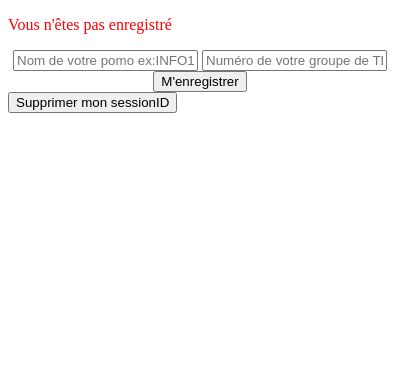
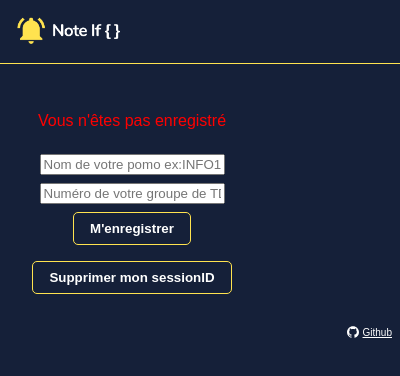
Before and after one commit to PolLamothe/NoteIf, a browser extension: page extension/popup.html in a window 400 px wide. Drawn offline with nearby package versions, Linux system fonts and the light colour scheme.

Commit message:
Extension UI

```diff
--- a/extension/popup.css
+++ b/extension/popup.css
@@ -1,3 +1,80 @@
+:root {
+    --bg: #152039;
+    --main: #ffe34f;
+}
+
+body {
+    padding: 0;
+    margin: 0;
+    background: var(--bg);
+    color: #ffffff;
+    font-family: "Roboto Flex", Arial, sans-serif;
+}
+
+.header {
+    border-bottom: solid 1px var(--main);
+}
+
+.header img {
+    margin: 12px 0 8px 12px;
+    height: 39px;
+    width: auto;
+}
+
+footer {
+    margin: 8px;
+}
+
+footer a {
+    display: flex;
+    justify-content: end;
+    align-items: center;
+    gap: 4px;
+    color: #ffffff;
+    font-size: 10px;
+}
+
+footer a svg {
+    width: 12px;
+    height: 12px;
+}
+
+main {
+    display: flex;
+    flex-direction: column;
+    justify-content: space-around;
+    flex-wrap: nowrap;
+    align-items: center;
+    gap: 16px;
+    margin: 32px;
+    width: 200px;
+}
+
+.flex__col {
+    display: flex;
+    flex-direction: column;
+    justify-content: space-around;
+    flex-wrap: nowrap;
+    align-items: center;
+    gap: 8px;
+}
+
+.btn {
+    padding: 8px 16px;
+    border-radius: 5px;
+    border: var(--main) 1px solid;
+    background: var(--bg);
+    color: #ffffff;
+    cursor: pointer;
+    font-weight: 600;
+    transition: all 0.3s ease-in-out;
+}
+
+.btn:hover {
+    background: var(--main);
+    color: #000000;
+}
+
 #NotRegisteredText{
     width: max-content;
     color: red;
--- a/extension/popup.html
+++ b/extension/popup.html
@@ -8,21 +8,32 @@
     <title>NoteIf</title>
 </head>
 <body>
+    <div class="header">
+        <img src="img/logo_noteIf_banner_transparent.png" alt="Note If { }">
+    </div>
+    <main>
         <div id="GlobalDiv">
-        <button id="notif">Notification</button>
+            <button id="notif" class="btn">Notification</button>
         </div>
-    <div id="NotRegisteredDiv" style="display: none;">
+        <div id="NotRegisteredDiv" style="display: none;" class="flex__col">
             <p id="NotRegisteredText">Vous n'êtes pas enregistré</p>
             <input placeholder="Nom de votre pomo ex:INFO1" id="PromoInput">
             <input placeholder="Numéro de votre groupe de TD" id="TDInput">
-        <button id="registerValidate">M'enregistrer</button>
+            <button id="registerValidate" class="btn">M'enregistrer</button>
         </div>
-    <div id="SESSIONIDDiv">
+        <div id="SESSIONIDDiv" class="flex__col">
             <input placeholder="Vous pouvez entrer vos SESSIONID ici" id="SESSIONIDInput" class="SESSIONIDSend">
-        <button class="SESSIONIDSend" id="SESSIONIDButton">Valider</button>
-        <button id="SESSIONIDAutomaticButton">Récupérer automatiquement</button>
+            <button class="SESSIONIDSend btn" id="SESSIONIDButton">Valider</button>
+            <button id="SESSIONIDAutomaticButton" class="btn">Récupérer automatiquement</button>
         </div>
-    <button id="DeleteSESSIONIDButton">Supprimer mon sessionID</button>
+        <button id="DeleteSESSIONIDButton" class="btn">Supprimer mon sessionID</button>
+    </main>
+    <footer>
+        <a href="https://github.com/PolLamothe/NoteIf" target="_blank">
+            <svg role="img" viewBox="0 0 24 24" xmlns="http://www.w3.org/2000/svg"><title>GitHub</title><path d="M12 .297c-6.63 0-12 5.373-12 12 0 5.303 3.438 9.8 8.205 11.385.6.113.82-.258.82-.577 0-.285-.01-1.04-.015-2.04-3.338.724-4.042-1.61-4.042-1.61C4.422 18.07 3.633 17.7 3.633 17.7c-1.087-.744.084-.729.084-.729 1.205.084 1.838 1.236 1.838 1.236 1.07 1.835 2.809 1.305 3.495.998.108-.776.417-1.305.76-1.605-2.665-.3-5.466-1.332-5.466-5.93 0-1.31.465-2.38 1.235-3.22-.135-.303-.54-1.523.105-3.176 0 0 1.005-.322 3.3 1.23.96-.267 1.98-.399 3-.405 1.02.006 2.04.138 3 .405 2.28-1.552 3.285-1.23 3.285-1.23.645 1.653.24 2.873.12 3.176.765.84 1.23 1.91 1.23 3.22 0 4.61-2.805 5.625-5.475 5.92.42.36.81 1.096.81 2.22 0 1.606-.015 2.896-.015 3.286 0 .315.21.69.825.57C20.565 22.092 24 17.592 24 12.297c0-6.627-5.373-12-12-12" fill="#ffffff"/></svg>
+            Github
+        </a>
+    </footer>
     <script src="./popup.js"></script>
 </body>
 </html>
--- a/extension/popup.js
+++ b/extension/popup.js
@@ -4,8 +4,8 @@ $('#button').on('click', function() {
     })})
 
 $('#notif').on('click', function() {
-    let notif = new Notification('Vous avez une nouvelle note !', {
-        body: "Nouvelle note dans la matière R101",
+    let notif = new Notification('Note If : Vous avez une nouvelle note !', {
+        icon: 'img/icon_128.png',
     });
 })
 
```
Also changed, not shown: README.md, extension/img/logo_noteIf_banner_transparent.png (added). Lines whose indentation alone changed are shown as unchanged.
